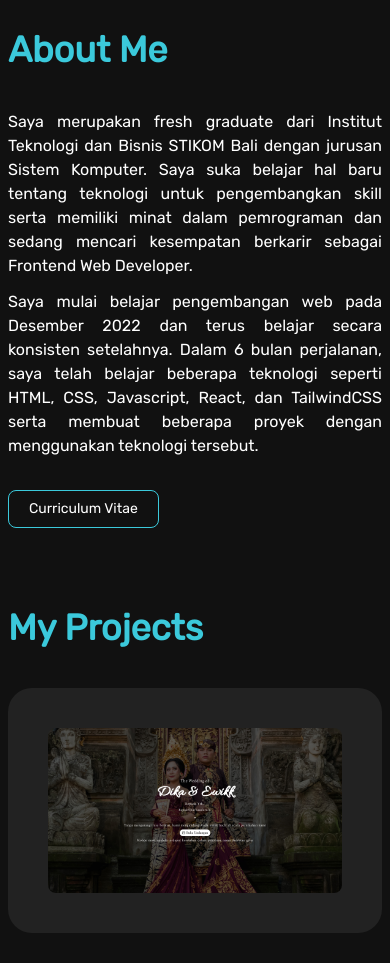
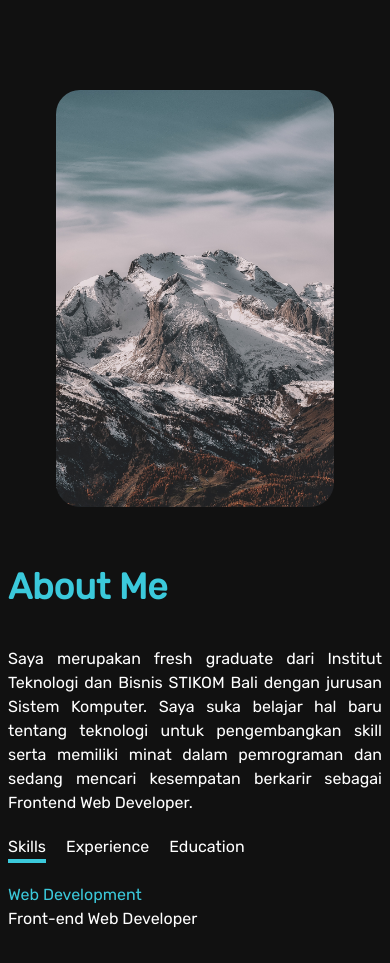
Before and after one commit to priyanthraeka/react-portfolio, a React (Vite) app: page / in a window 390 px wide. Shown: the part 894-1857 px from the top of the page. Built offline with nearby package versions, Linux system fonts and the light colour scheme.

Commit message:
fix responsive

```diff
--- a/src/components/About.jsx
+++ b/src/components/About.jsx
@@ -1,28 +1,121 @@
-import Button from "./Button";
+import { useState } from "react";
+import wallpaper from "../assets/wallpaper.jpg";
 
 const About = () => {
+  const [onSkills, setOnSkill] = useState(true);
+  const [onExperience, setOnExperience] = useState(false);
+  const [onEducation, setOnEducation] = useState(false);
+
+  const onSkillsClickHandler = () => {
+    setOnSkill(true);
+    setOnExperience(false);
+    setOnEducation(false);
+  };
+
+  const onExperienceClickHandler = () => {
+    setOnSkill(false);
+    setOnExperience(true);
+    setOnEducation(false);
+  };
+
+  const onEducationClickHandler = () => {
+    setOnSkill(false);
+    setOnExperience(false);
+    setOnEducation(true);
+  };
+
+  const skillsJSX = (
+    <>
+      <div>
+        <p className="text-[#3bc9db]">Web Development</p>
+        <p>Front-end Web Developer</p>
+      </div>
+    </>
+  );
+
+  const experienceJSX = (
+    <>
+      <div>
+        <p className="text-[#3bc9db]">2022 - Sekarang</p>
+        <p>PT. Putra Inti Lumayan</p>
+        <p>IT</p>
+      </div>
+    </>
+  );
+
+  const educationJSX = (
+    <>
+      <div>
+        <p className="text-[#3bc9db]">2018 - 2022</p>
+        <p>Institut Teknologi dan Bisnis STIKOM Bali</p>
+        <p>Sistem Komputer</p>
+      </div>
+    </>
+  );
+
   return (
-    <div id="about" className="flex flex-col pt-20 text-white">
+    <div
+      id="about"
+      className="text-lg grid grid-cols-none grid-rows-1 lg:grid-cols-2 lg:grid-rows-none gap-10 mt-10 items-start text-white pt-20"
+    >
+      <div className="flex flex-col justify-center items-center w-full">
+        <div className="max-w-[520px] h-auto p-5">
+          <img
+            src={wallpaper}
+            alt="Profile Picture"
+            width={500}
+            height={250}
+            className="rounded-3xl w-10/12 md:w-10/12 lg:w-full m-auto"
+          />
+        </div>
+      </div>
+      <div className="flex flex-col w-full">
         <h1 className="text-4xl md:text-5xl font-bold text-[#3bc9db]">
           About Me
         </h1>
-      <div className="text-base lg:text-lg flex flex-col gap-3 mt-10">
+        <div className="text-base lg:text-lg flex flex-col gap-5 mt-10">
           <p className="text-justify">
             Saya merupakan fresh graduate dari Institut Teknologi dan Bisnis
-          STIKOM Bali dengan jurusan Sistem Komputer. Saya suka belajar hal baru
-          tentang teknologi untuk pengembangkan skill serta memiliki minat dalam
-          pemrograman dan sedang mencari kesempatan berkarir sebagai Frontend
-          Web Developer.
+            STIKOM Bali dengan jurusan Sistem Komputer. Saya suka belajar hal
+            baru tentang teknologi untuk pengembangkan skill serta memiliki
+            minat dalam pemrograman dan sedang mencari kesempatan berkarir
+            sebagai Frontend Web Developer.
           </p>
-        <p className="text-justify">
-          Saya mulai belajar pengembangan web pada Desember 2022 dan terus
-          belajar secara konsisten setelahnya. Dalam 6 bulan perjalanan, saya
-          telah belajar beberapa teknologi seperti HTML, CSS, Javascript, React,
-          dan TailwindCSS serta membuat beberapa proyek dengan menggunakan
-          teknologi tersebut.
-        </p>
-        <div className="mt-5">
-          <Button title="Curriculum Vitae" />
+          <ul className="flex gap-5">
+            <li
+              onClick={onSkillsClickHandler}
+              className={`cursor-pointer ${
+                onSkills && "border-b-4 border-[#3bc9db]"
+              }`}
+            >
+              Skills
+            </li>
+            <li
+              onClick={onExperienceClickHandler}
+              className={`cursor-pointer ${
+                onExperience && "border-b-4 border-[#3bc9db]"
+              }`}
+            >
+              Experience
+            </li>
+            <li
+              onClick={onEducationClickHandler}
+              className={`cursor-pointer ${
+                onEducation && "border-b-4 border-[#3bc9db]"
+              }`}
+            >
+              Education
+            </li>
+          </ul>
+          <div className="flex flex-col gap-5">
+            {onSkills
+              ? skillsJSX
+              : onExperience
+              ? experienceJSX
+              : onEducation
+              ? educationJSX
+              : skillsJSX}
+          </div>
         </div>
       </div>
     </div>
--- a/src/components/Contact.jsx
+++ b/src/components/Contact.jsx
@@ -1,30 +1,63 @@
+import {
+  BsEnvelope,
+  BsGithub,
+  BsLinkedin,
+  BsPinMap,
+  BsTwitter,
+} from "react-icons/bs";
 import Button from "./Button";
-import svg from "../assets/contact.svg";
 
 const Contact = () => {
   return (
-    <div id="contact" className="flex flex-col pt-20 text-white">
-      <h1 className="text-5xl font-bold text-[#3bc9db]">Get In Touch!</h1>
-      <div className="text-lg grid grid-cols-none grid-rows-1  lg:grid-cols-2 lg:grid-rows-none gap-10 mt-10 items-start">
-        <div className="flex justify-start items-center w-full">
+    <div
+      id="contact"
+      className="text-lg grid grid-cols-none grid-rows-1 lg:grid-cols-2 lg:grid-rows-none gap-10 mt-10 items-start text-white pt-20"
+    >
+      <div className="flex flex-col w-full">
+        <h1 className="text-5xl font-bold text-[#3bc9db]">Contact Me</h1>
+        <div className="flex flex-col gap-5 mt-10 ms-1">
+          <p className="text-lg flex items-center gap-5">
+            <BsEnvelope size={25} color="#3bc9db" />
+            <span>priyantharaeka067@gmail.com</span>
+          </p>
+          <p className="text-lg flex items-center gap-5">
+            <BsPinMap size={25} color="#3bc9db" />
+            <span>Denpasar, Bali</span>
+          </p>
+          <div className="flex gap-3 mt-5">
+            <a href="#" className="hover:text-[#3bc9db] duration-300">
+              <BsTwitter size={25} />
+            </a>
+            <a href="#" className="hover:text-[#3bc9db] duration-300">
+              <BsGithub size={25} />
+            </a>
+            <a href="#" className="hover:text-[#3bc9db] duration-300">
+              <BsLinkedin size={25} />
+            </a>
+          </div>
+          <div className="mt-10">
+            <Button title="Download CV" />
+          </div>
+        </div>
+      </div>
       <form className="flex flex-col gap-5 w-full text-black">
         <input
           type="text"
           placeholder="Nama"
-              className="border-b-4 border-[#3bc9db] p-5 focus:outline-none"
+          className="border-b-4 border-[#3bc9db] p-5 focus:outline-none w-full"
           required
         />
         <input
           type="text"
           placeholder="Email"
-              className="border-b-4 border-[#3bc9db] p-5  focus:outline-none"
+          className="border-b-4 border-[#3bc9db] p-5  focus:outline-none w-full"
           required
         />
         <textarea
           cols="30"
           rows="10"
           placeholder="Pesan"
-              className="border-b-4 border-[#3bc9db] p-5  focus:outline-none resize-none"
+          className="border-b-4 border-[#3bc9db] p-5  focus:outline-none w-full resize-none"
           required
         ></textarea>
         <div className="flex justify-end">
@@ -32,11 +65,6 @@ const Contact = () => {
         </div>
       </form>
     </div>
-        <div className="hidden lg:flex flex-col justify-center items-center p-5">
-          <img src={svg} alt="Hai" />
-        </div>
-      </div>
-    </div>
   );
 };
 
--- a/src/components/Home.jsx
+++ b/src/components/Home.jsx
@@ -1,6 +1,4 @@
 import profilePic from "../assets/profile.png";
-import { BsGithub, BsLinkedin, BsTwitter } from "react-icons/bs";
-import Button from "./Button";
 
 const Home = () => {
   return (
@@ -8,7 +6,8 @@ const Home = () => {
       id="home"
       className="grid grid-rows-2 lg:grid-cols-2 lg:grid-rows-none w-full text-white h-screen"
     >
-      <div className="flex justify-center flex-col gap-2 pt-20">
+      <div className="flex justify-center lg:items-start items-center flex-col gap-2 pt-20">
+        <div>
           <h1 className="font-bold text-4xl md:text-5xl">Hello, I&apos;m</h1>
           <h2 className="font-bold text-5xl md:text-6xl">
             <span className="text-[#3bc9db]">Eka </span>Priyanthara
@@ -16,19 +15,6 @@ const Home = () => {
           <p className="text-base md:text-lg ms-1">
             A front-end web developer based from Indonesia.
           </p>
-        <div className="flex gap-4 items-center mt-5">
-          <a href="mailto:priyantharaeka067@gmail.com" className="w-fit ms-1">
-            <Button title="Contact me" />
-          </a>
-          <a href="#" className="ms-3 hover:text-[#3bc9db] duration-300">
-            <BsTwitter size={25} />
-          </a>
-          <a href="#" className="hover:text-[#3bc9db] duration-300">
-            <BsGithub size={25} />
-          </a>
-          <a href="#" className="hover:text-[#3bc9db] duration-300">
-            <BsLinkedin size={25} />
-          </a>
         </div>
       </div>
       <div className="flex items-center justify-center">
```
Also changed, not shown: src/assets/wallpaper.jpg (added). Lines whose indentation alone changed are shown as unchanged.
